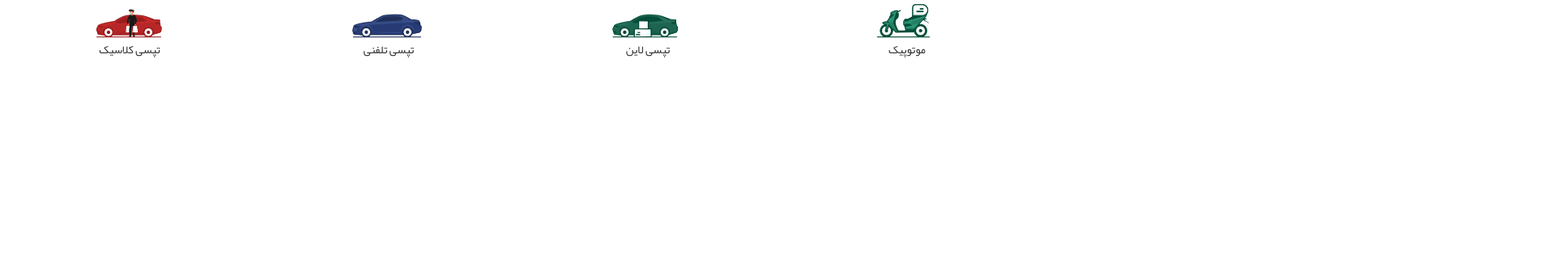
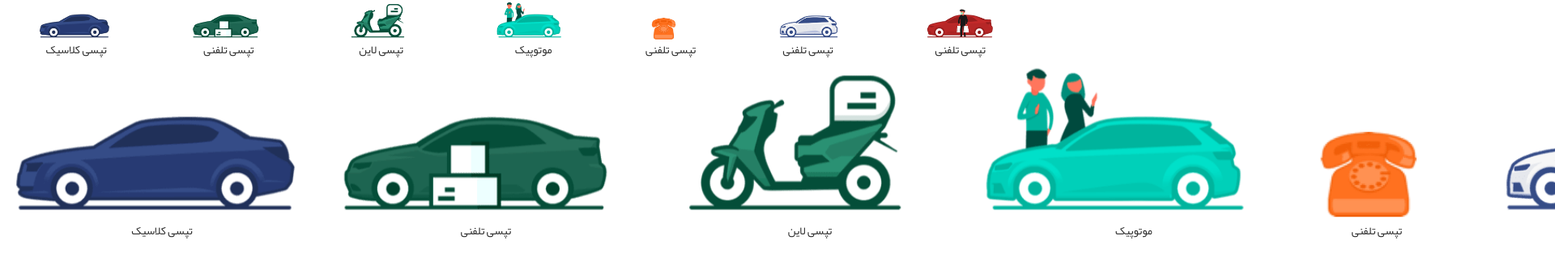
Before and after one commit to fatememirali1374/tapsi, a plain HTML site: page components/sprite.html in a window 1280 px wide. Shown: the top 334 px of the page at 81% size, 1920 px wide, since content can reach past the window. Drawn offline with Linux system fonts and the light colour scheme.

Commit message:
add big size img to sprite ui

```diff
--- a/components/sprite.html
+++ b/components/sprite.html
@@ -8,6 +8,7 @@
     <title>Document</title>
   </head>
   <body>
+    <div>
       <div class="serveces__tabs-test">
         <div class="tab-test" data-tab-target="nav-classic-tab">
           <span class="css-sprite css-sprite-1"></span>
@@ -25,6 +26,51 @@
           <span class="css-sprite css-sprite-4"></span>
           <p>موتوپیک</p>
         </div>
+        <div class="tab-test" data-tab-target="nav-tel-tab">
+          <span class="css-sprite css-sprite-5"></span>
+          <p>تپسی تلفنی</p>
+        </div>
+        <div class="tab-test" data-tab-target="nav-tel-tab">
+          <span class="css-sprite css-sprite-6"></span>
+          <p>تپسی تلفنی</p>
+        </div>
+        <div class="tab-test" data-tab-target="nav-tel-tab">
+          <span class="css-sprite css-sprite-7"></span>
+          <p>تپسی تلفنی</p>
+        </div>
+      </div>
+    </div>
+    <div>
+      <div class="serveces__tabs-test">
+        <div class="tab-test" data-tab-target="nav-classic-tab">
+          <span class="css-sprite-big css-sprite-1-big"></span>
+          <p>تپسی کلاسیک</p>
+        </div>
+        <div class="tab-test" data-tab-target="nav-tel-tab">
+          <span class="css-sprite-big css-sprite-2-big"></span>
+          <p>تپسی تلفنی</p>
+        </div>
+        <div class="tab-test" data-tab-target="nav-line-tab">
+          <span class="css-sprite-big css-sprite-3-big"></span>
+          <p>تپسی لاین</p>
+        </div>
+        <div class="tab-test" data-tab-target="nav-motopeyk-tab">
+          <span class="css-sprite-big css-sprite-4-big"></span>
+          <p>موتوپیک</p>
+        </div>
+        <div class="tab-test" data-tab-target="nav-tel-tab">
+          <span class="css-sprite-big css-sprite-5-big"></span>
+          <p>تپسی تلفنی</p>
+        </div>
+        <div class="tab-test" data-tab-target="nav-tel-tab">
+          <span class="css-sprite-big css-sprite-6-big"></span>
+          <p>تپسی تلفنی</p>
+        </div>
+        <div class="tab-test" data-tab-target="nav-tel-tab">
+          <span class="css-sprite-big css-sprite-7-big"></span>
+          <p>تپسی تلفنی</p>
+        </div>
+      </div>
     </div>
   </body>
 </html>
--- a/css/style.css
+++ b/css/style.css
@@ -1045,32 +1045,78 @@ background-size: contain;
 }
 
 .css-sprite-6 {
-  background-position-x: 150px;
+  background-position-x: 100px;
   background-position-y: 0px;
 }
 
 .css-sprite-5 {
+  background-position-x: 150px;
+  background-position-y: 0px;
+  width: 50px;
+}
+
+.css-sprite-4 {
   background-position-x: 250px;
   background-position-y: 0px;
 }
 
-.css-sprite-4 {
+.css-sprite-3 {
   background-position-x: 350px;
   background-position-y: 0px;
 }
 
-.css-sprite-3 {
+.css-sprite-2 {
   background-position-x: 450px;
   background-position-y: 0px;
 }
 
-.css-sprite-2 {
+.css-sprite-1 {
   background-position-x: 550px;
   background-position-y: 0px;
 }
 
-.css-sprite-1 {
-  background-position-x: 650px;
+
+
+.css-sprite-big {
+  background: url("/assets/images/css-sprite-combined.png");
+  width: 400px;
+  height: 200px;
+  background-size: 2600px;
+}
+
+.css-sprite-7-big {
+  background-position-x: 0px;
+  background-position-y: 0px;
+}
+
+.css-sprite-6-big {
+  background-position-x: 400px;
+  background-position-y: 0px;
+}
+
+.css-sprite-5-big {
+  background-position-x: 600px;
+  background-position-y: 0px;
+  width: 200px;
+}
+
+.css-sprite-4-big {
+  background-position-x: 1000px;
+  background-position-y: 0px;
+}
+
+.css-sprite-3-big {
+  background-position-x: 1400px;
+  background-position-y: 0px;
+}
+
+.css-sprite-2-big {
+  background-position-x: 1800px;
+  background-position-y: 0px;
+}
+
+.css-sprite-1-big {
+  background-position-x: 2200px;
   background-position-y: 0px;
 }
 
```
Also changed, not shown: index.html (+44 -14 lines). Lines whose indentation alone changed are shown as unchanged.
